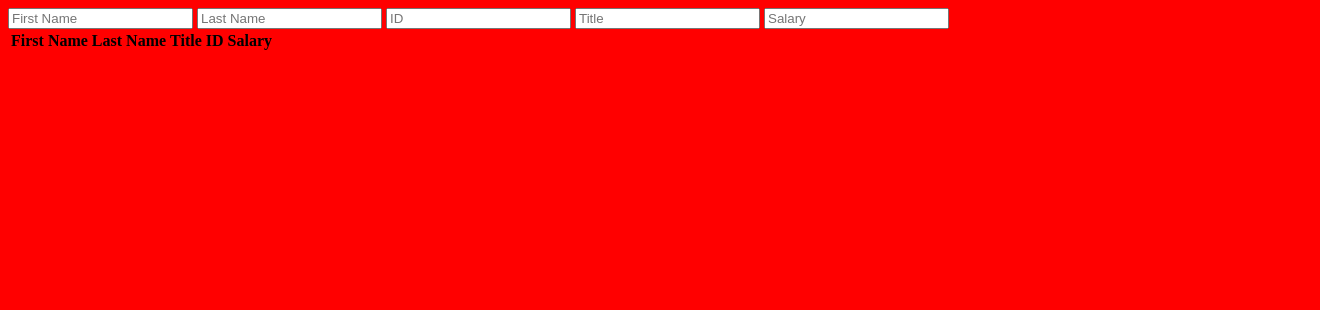
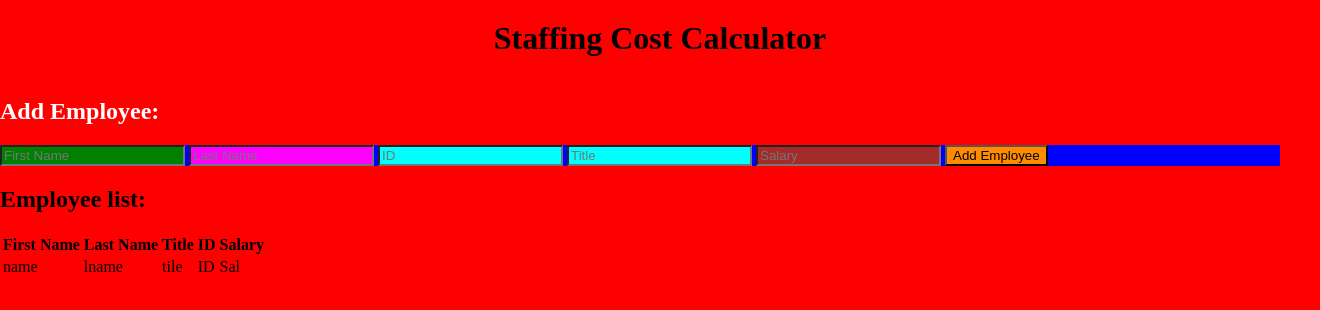
Before and after one commit to SirChristianWilliam/WeekendProject1, a plain HTML site: page index.html in a window 1280 px wide. Shown: the whole page, 1320 px wide, since content can reach past the window. Drawn offline with Linux system fonts and the light colour scheme.

Commit message:
Adding structure to CSS, organizing the selectors for easy access

```diff
--- a/index.html
+++ b/index.html
@@ -10,25 +10,39 @@
     <title>Jquery Calculator</title>
 </head>
 <body>
-
+<header>
+    <h1>
+        Staffing Cost Calculator
+    </h1>
+</header>
+<h2 class="h2One"> Add Employee: </h2>
 <form id="employeeForm">
     <input id="fName" type="text" placeholder="First Name"/>
     <input id="lName" type="text" placeholder="Last Name"/>
     <input id="ID" type="number" placeholder="ID" min=0/>
     <input id="Title" type="text" placeholder="Title"/>
     <input id="Salary" type="number" placeholder = "Salary" min=0/>
+
+    <button id="addData">Add Employee</button>
 </form>
 
+<h2 class="h2Two">Employee list:</h2>
+<table id="theTable">
+    <tr id="tableRowTH">
+        <th>First Name</th>
+        <th>Last Name</th>
+        <th>Title</th>
+        <th>ID</th>
+        <th>Salary</th>
+    </tr>
 
-
-
-<table id="theTable">
-
-    <th>First Name</th>
-    <th>Last Name</th>
-    <th>Title</th>
-    <th>ID</th>
-    <th>Salary</th>
+    <tr id="tableRowTD">
+        <td>name</td>
+        <td>lname</td>
+        <td>tile</td>
+        <td>ID</td>
+        <td>Sal</td>
+    </tr>
 
 </table>
 
--- a/styles.css
+++ b/styles.css
@@ -1,3 +1,73 @@
+* {
+}
+
 body {
     background-color: red;
+    margin:0;
+    padding:0;
+
 }
+
+/* ELEMENTS BEFORE <FORM> */
+
+header {
+
+}
+
+h1 {
+    padding:20px;
+    width:100%;
+    margin-top:0;
+    text-align: center;
+}
+h2:first-of-type {
+    color:white;
+ }
+
+
+/* END */
+
+
+/* FORM ELEMENTS */
+form#employeeForm {
+    background-color: blue;
+}
+form input#fName {
+    background-color: green;
+}
+form input#lName {
+    background-color: magenta;
+}
+form input#ID {
+    background-color: aqua;
+}
+form input#Title {
+    background-color: cyan;
+}
+form input#Salary {
+    background-color: brown;
+}
+form button#addData {
+    background-color: darkorange;
+}
+/* END  */
+
+/* TABLE ELEMENTS */
+table#theTable {
+
+}
+tr#tableRowTH{
+
+}
+th {
+
+}
+tr#tableRowTD {
+
+}
+td {
+
+}
+
+
+/*  END */
```
